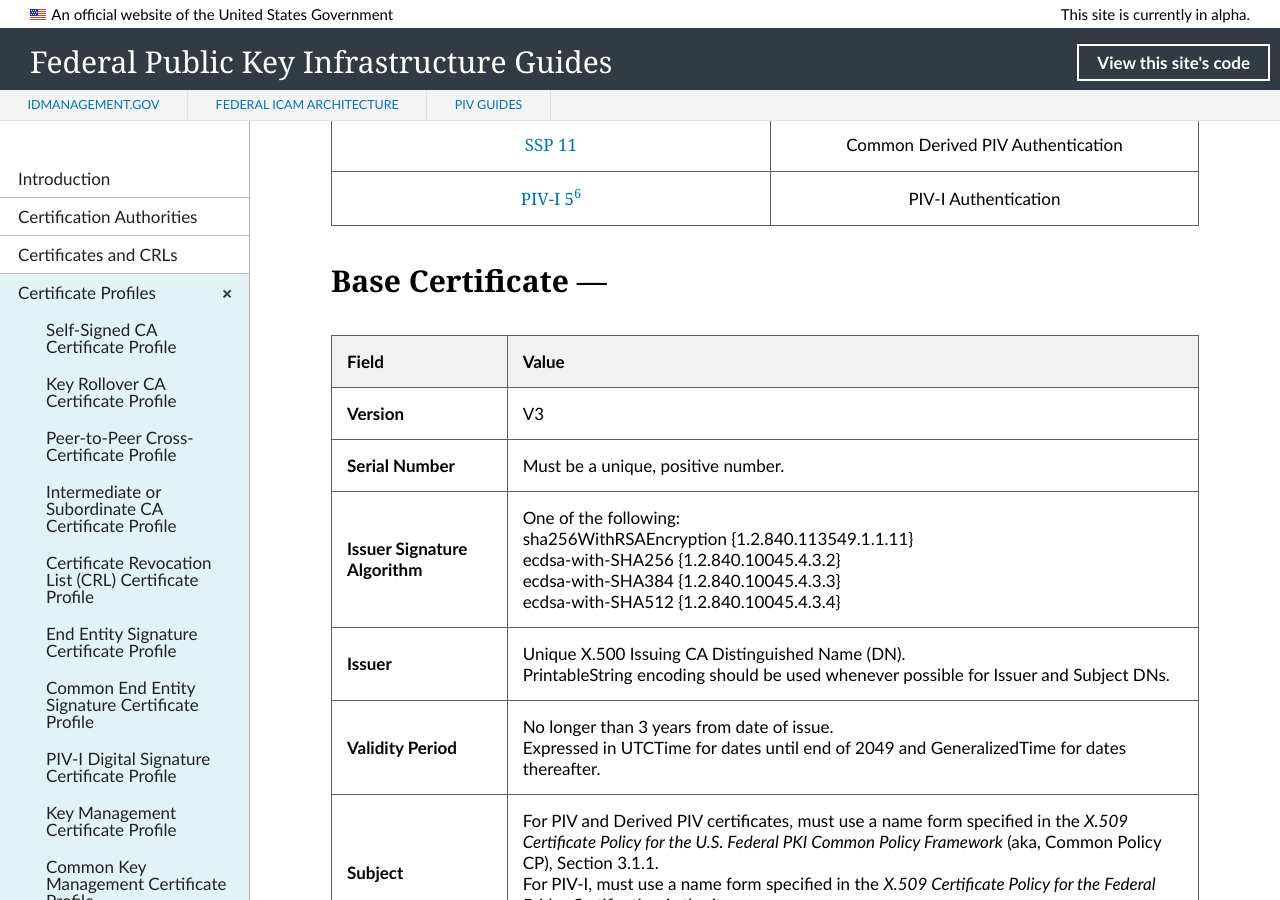
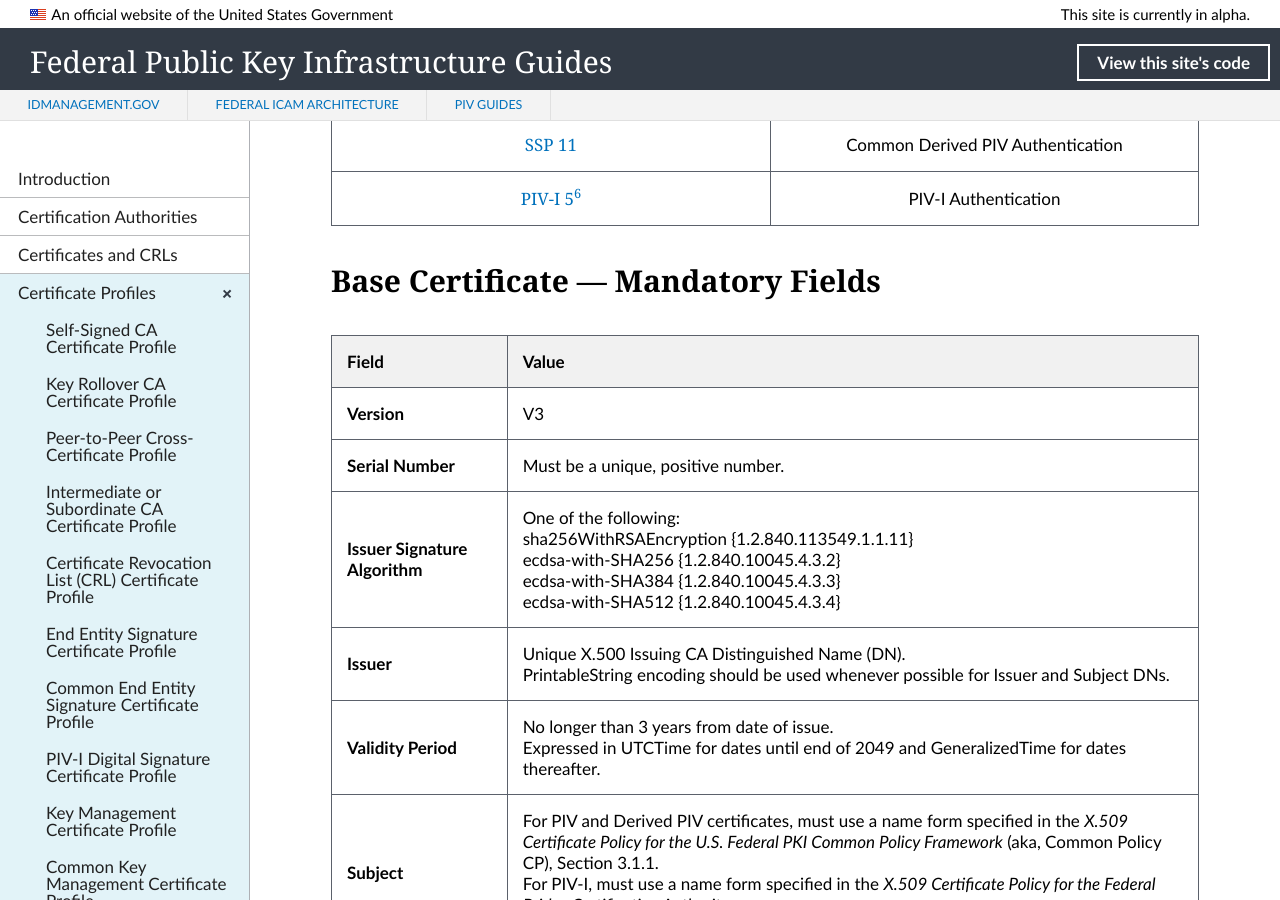
Before and after one commit to GSA/fpki-guides, a Jekyll site: the page built from _profiles/22_all_piv_auth_2.md, in a window 1280 px wide and 900 px high, scrolled down 568 px. Built offline with Jekyll 4.4.1, drawn with Linux system fonts in a browser that asks for light colours; nearby versions of some CDN libraries; library files that are not in the unit come from our copies.

Commit message:
Update 22_all_piv_auth_2.md
Title fix

```diff
--- a/_profiles/22_all_piv_auth_2.md
+++ b/_profiles/22_all_piv_auth_2.md
@@ -16,7 +16,7 @@
 |  [SSP 11](https://www.idmanagement.gov/wp-content/uploads/sites/1171/uploads/fpki-cert-profile-ssp.pdf){:target="_blank"}  |  Common Derived PIV Authentication  |
 |   [PIV-I 5](https://www.idmanagement.gov/wp-content/uploads/sites/1171/uploads/fpki-pivi-cert-profiles.pdf){:target="_blank"}<sup>[6](#6)</sup>  | PIV-I Authentication  |
 
-## Base Certificate&nbsp;&mdash;&nbsp;
+## Base Certificate&nbsp;&mdash;&nbsp;Mandatory Fields
 
 | **Field**  | **Value**                             |
 | :--------  | :-------------------------------     |
```
